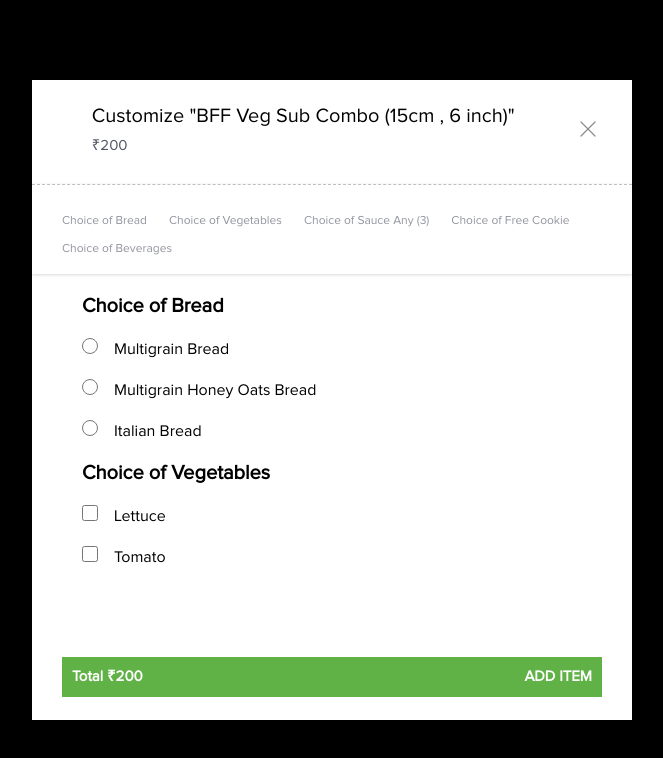
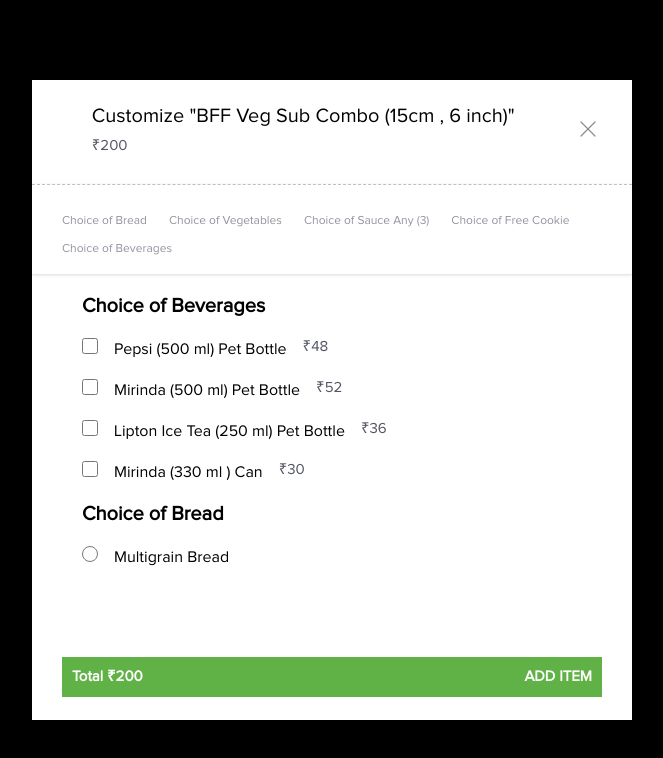
Before and after one commit to SAYEED05/swiggy-customization-menu, a React (Create React App) app: page / in a window 1280 px wide. Shown: the top 758 px of the page, without its empty margins (308-971 px from the left). Built offline with nearby package versions, Linux system fonts and the light colour scheme.

Commit message:
sampledata order change

```diff
--- a/src/components/microComponents/ChoicesDetails.js
+++ b/src/components/microComponents/ChoicesDetails.js
@@ -8,12 +8,13 @@ const ChoicesDetails = ({ addons, shortDetails }) => {
   const [checkedList, setCheckedList] = useState([]);
 
   useEffect(() => {
-    getAdditionalCost(); //CALL GET ADDITIONAL COST EVERYTIME 'ADDED' ARRAY CHANGES
+    getAdditionalCost(); //CALL GET ADDITIONAL COST FUNCTION EVERYTIME 'ADDED' ARRAY CHANGES
     // eslint-disable-next-line
   }, [added]);
 
   //HANDLER FOR OVERALL INPUT SELECTION LOGICS
   const selectHandler = (cost, name, e, limit) => {
+    console.log(limit);
     const isSelected = e.currentTarget.checked;
 
     if (isSelected) {
@@ -50,14 +51,15 @@ const ChoicesDetails = ({ addons, shortDetails }) => {
     if (~index) {
       //IF EXISTS
 
-      /////////////////////////TEMPORARY CODE/////////////////////////////////////
+      /* MUTATING AN EXISTING ARRAY WILL NOT RERENDER THE DOM AND ALOS NOT A GOOD PRACTICE.SO,
+      CREATE NEW ARRAY SINCE THE ORIGINAL AND COPIED ARRAYS WILL CONTAIN IDENTICAL INDICES */
       const newAdded = [...added];
       newAdded[index] = {
         name,
         cost,
         groupName: e.target.attributes[3].nodeValue,
       };
-      //////////////////////////////////////////////////////////////////
+
       setAdded(newAdded);
     } else {
       //IF DOESN'T EXISTS ADD IT TO 'ADDED' LIST
--- a/src/sampleData.js
+++ b/src/sampleData.js
@@ -7,6 +7,18 @@ const sampleData = [
       "https://res.cloudinary.com/swiggy/image/upload/fl_lossy,f_auto,q_auto,w_1024/ieqpaerjsv5zwbm2uxks",
     basePrice: 200,
     addOns: [
+      {
+        name: "Choice of Beverages",
+        multipleSelect: true,
+        required: false,
+        limit: 0,
+        options: [
+          { name: "Pepsi (500 ml) Pet Bottle", cost: 48 },
+          { name: "Mirinda (500 ml) Pet Bottle", cost: 52 },
+          { name: "Lipton Ice Tea (250 ml) Pet Bottle", cost: 36 },
+          { name: "Mirinda (330 ml ) Can", cost: 30 },
+        ],
+      },
       {
         name: "Choice of Bread",
         multipleSelect: false,
@@ -54,18 +66,6 @@ const sampleData = [
           { name: "Dark Chunk Chocolate Cookie", cost: 0 },
         ],
       },
-      {
-        name: "Choice of Beverages",
-        multipleSelect: true,
-        required: false,
-        limit: 0,
-        options: [
-          { name: "Pepsi (500 ml) Pet Bottle", cost: 48 },
-          { name: "Mirinda (500 ml) Pet Bottle", cost: 52 },
-          { name: "Lipton Ice Tea (250 ml) Pet Bottle", cost: 36 },
-          { name: "Mirinda (330 ml ) Can", cost: 30 },
-        ],
-      },
     ],
   },
 ];
```
